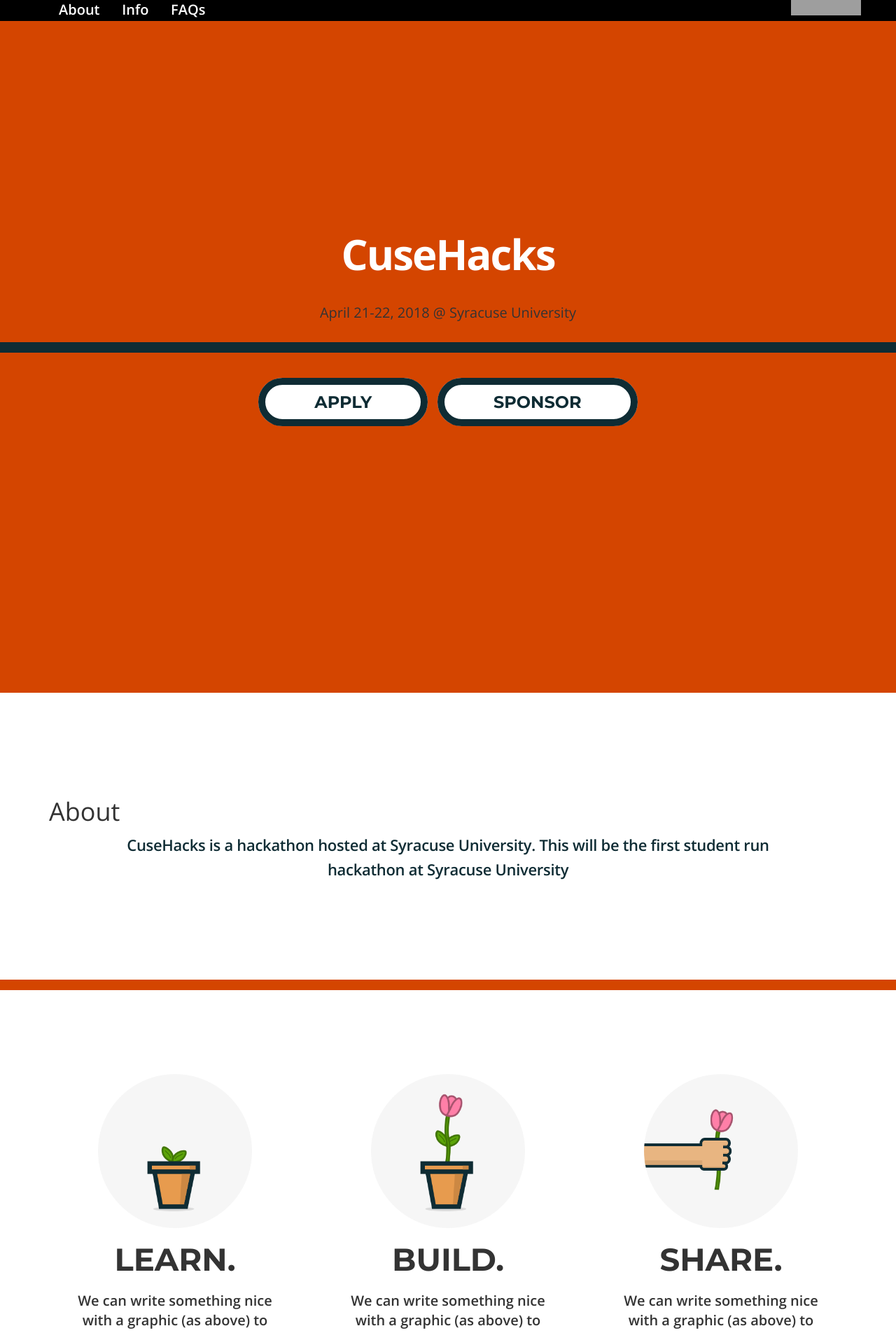
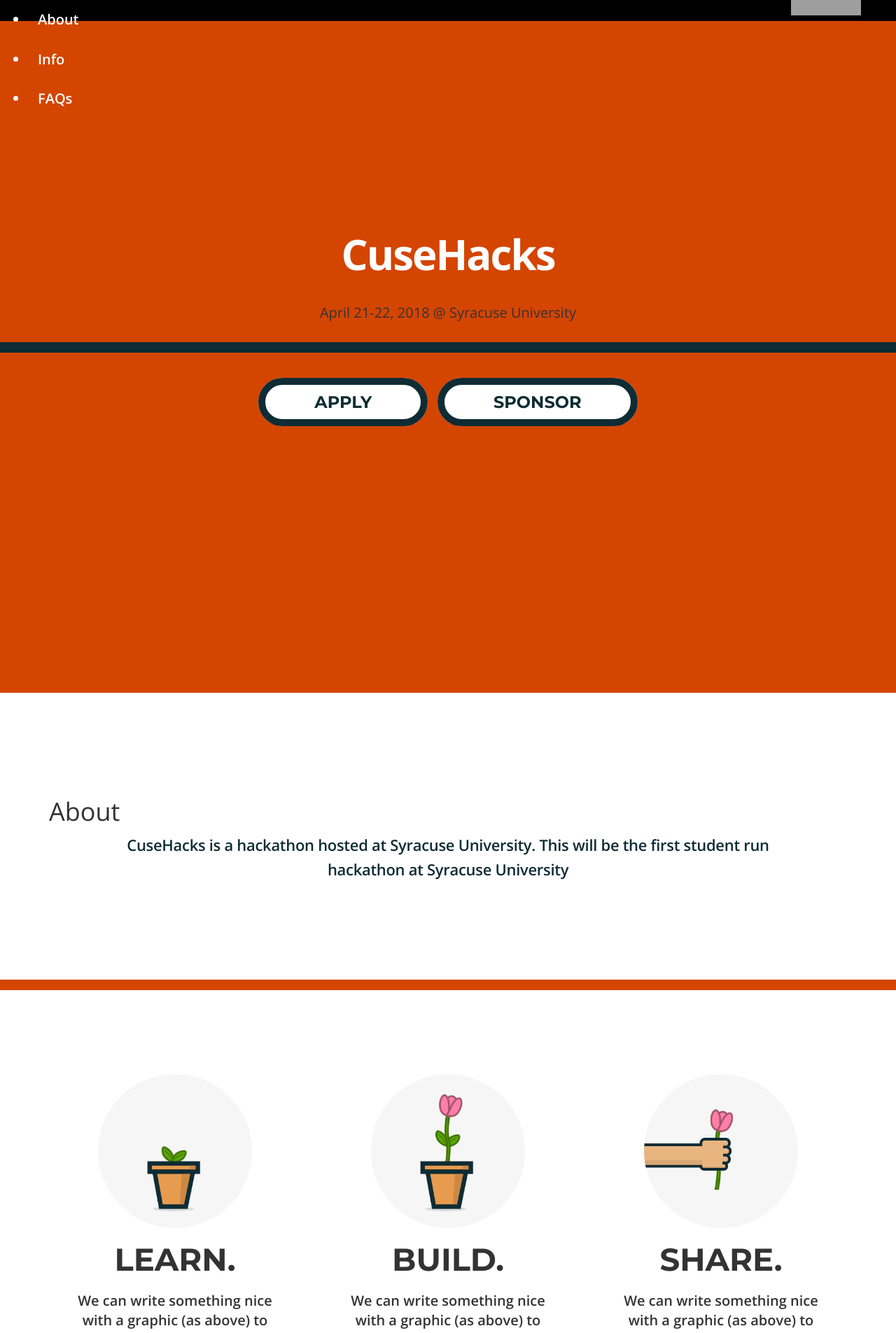
Before and after one commit to innovateorange/cusehacks, a Jekyll site: the page built from index.html, in a window 1280 px wide. Shown: the top 1905 px of the page at 70% size. Built offline with Jekyll 4.4.1, drawn with Linux system fonts in a browser that asks for light colours; nearby versions of some CDN libraries; grey boxes are pictures that could not be loaded.

Commit message:
tried different nav bar method

```diff
--- a/_includes/hero.html
+++ b/_includes/hero.html
@@ -2,11 +2,16 @@
 
   <div class = "hero-header">
     <header class="nav">
-      <div class = "container">
-        <a class="nav-item" href="#section-about">About</a>
+      <nav>
+        <ul>
+        <!-- <a class="nav-item" href="#section-about">About</a>
         <a class="nav-item" href="#section-info">Info</a>
-        <a class="nav-item" href="#section-faq">FAQs</a>
-      </div>
+        <a class="nav-item" href="#section-faq">FAQs</a> -->
+        <li class="nav-item" <a href="#section-about">About</a></li>
+        <li class="nav-item" <a href="#section-info">Info</a></li>
+        <li class="nav-item" <a href="#section-faq">FAQs</a></li>
+        </ul>
+      </nav>
     </header>
   </div>
 
```
